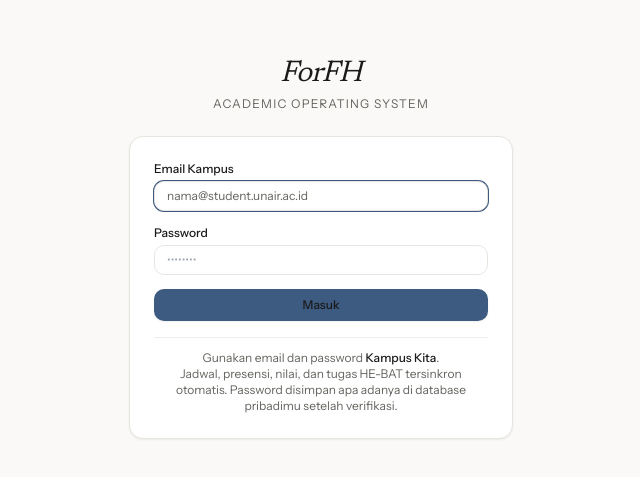
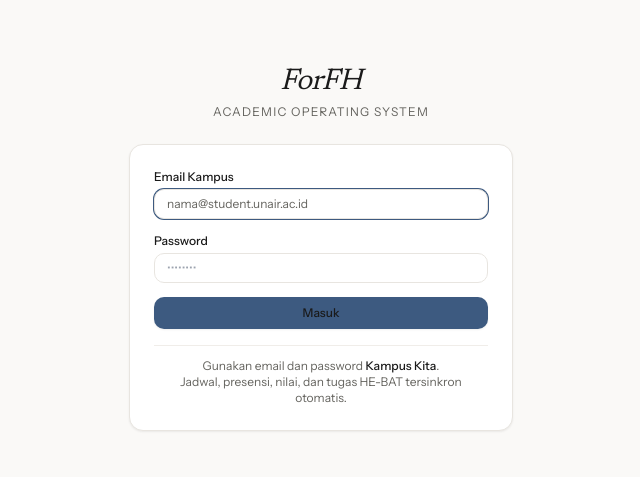
Before and after one commit to algojogacor/ForFH, a Next.js app: page /login in a window 1280 px wide. Shown: the part 153-630 px from the top of the page, without its empty margins (319-959 px from the left). Built offline with nearby package versions, Linux system fonts and the light colour scheme.

Commit message:
upgrade perubahan kata

```diff
--- a/src/app/login/page.tsx
+++ b/src/app/login/page.tsx
@@ -114,7 +114,6 @@ export default function LoginPage() {
             Gunakan email dan password <span className="text-foreground font-medium">Kampus Kita</span>.
             <br />
             Jadwal, presensi, nilai, dan tugas HE-BAT tersinkron otomatis.
-            Password disimpan apa adanya di database pribadimu setelah verifikasi.
           </div>
         </div>
       </div>
```
